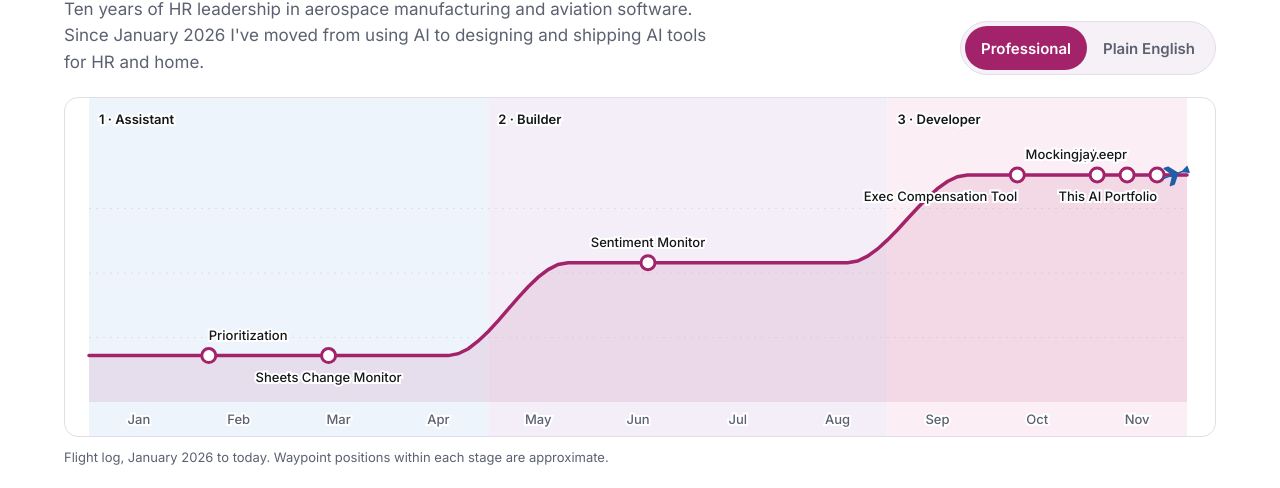
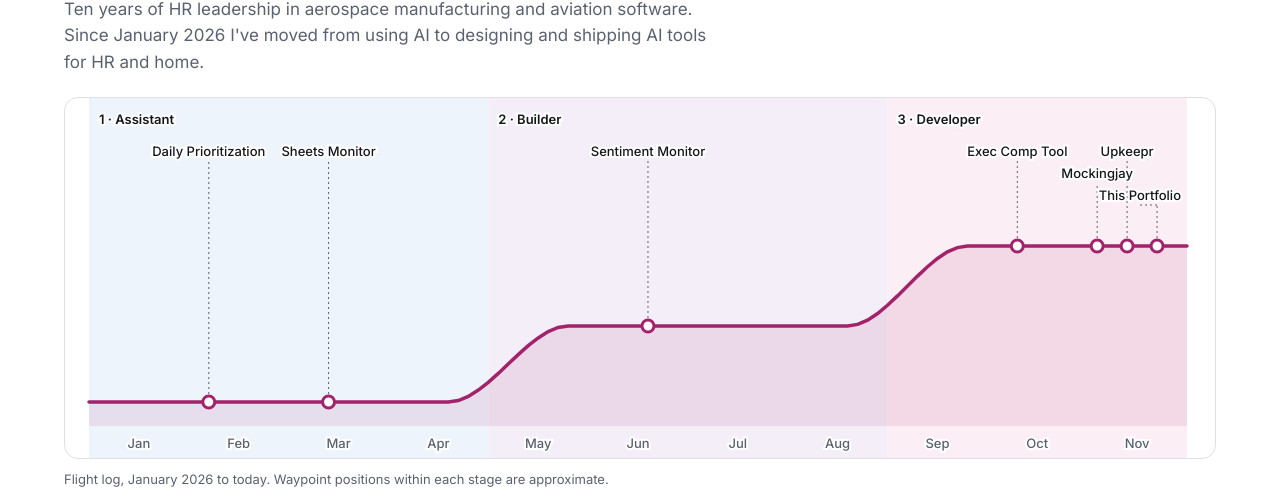
Before and after one commit to ryan-nem/ai-portfolio, a plain HTML site: page index.html in a window 1280 px wide. Shown: the part 182-670 px from the top of the page. Drawn offline with Linux system fonts and the light colour scheme.

Commit message:
Remove Plain English toggle; stack chart labels so they never overlap
Co-Authored-By: Claude Opus 5.5 <noreply@anthropic.com>
Claude-Session: https://claude.ai/code/session_01U54txZk8SAYbRZmS7PCJHW

```diff
--- a/index.html
+++ b/index.html
@@ -36,11 +36,8 @@ nav a:hover{color:var(--mag)}
 .hero{display:grid;gap:22px}
 .top{display:flex;flex-wrap:wrap;gap:16px 32px;align-items:end;justify-content:space-between}
 .lede{font-size:17px;color:var(--mut);max-width:62ch;margin-top:12px}
-.seg{display:inline-flex;border:1px solid var(--line);border-radius:999px;padding:4px;background:var(--panel)}
-.seg button{font:600 15px Inter,sans-serif;border:0;background:none;color:var(--mut);padding:10px 16px;border-radius:999px;cursor:pointer;min-height:44px}
-.seg button[aria-pressed=true]{background:var(--mag);color:#fff}
 button:focus-visible,a:focus-visible,.card:focus-visible{outline:3px solid var(--blue);outline-offset:2px}
-.fig{position:relative;min-height:340px;border:1px solid var(--line);border-radius:14px;overflow:hidden;background:var(--bg)}
+.fig{position:relative;min-height:300px;border:1px solid var(--line);border-radius:14px;overflow:hidden;background:var(--bg)}
 .fig>svg{position:absolute;inset:0;width:100%;height:100%}
 svg text{font:500 13px Inter,sans-serif;fill:var(--ink);paint-order:stroke;stroke:var(--bg);stroke-width:4px}
 .cap{font-size:13px;color:var(--mut);margin-top:-12px}
@@ -90,7 +87,7 @@ footer .wrap{display:flex;flex-wrap:wrap;justify-content:space-between;gap:8px}
 .dl div{border-left:3px solid var(--mag);padding-left:12px}
 .dl h4{margin:0 0 2px;font-size:14px;color:var(--mag)}
 @media(max-width:600px){nav a{font-size:14px}.fig{min-height:300px}}
-@media(prefers-reduced-motion:reduce){.card{transition:none}#plane{display:none}}
+@media(prefers-reduced-motion:reduce){.card{transition:none}}
 </style>
 </head>
 <body>
@@ -101,10 +98,6 @@ footer .wrap{display:flex;flex-wrap:wrap;justify-content:space-between;gap:8px}
     <div>
       <h1>An HR leader who builds with AI</h1>
       <p class="lede" id="lede"></p>
-    </div>
-    <div class="seg" role="group" aria-label="Explanation style">
-      <button id="m-pro" aria-pressed="true">Professional</button>
-      <button id="m-plain" aria-pressed="false">Plain English</button>
     </div>
   </div>
   <div class="fig" id="fig" role="img" aria-label="Climb profile of Ryan's AI work from January 2026 to now, rising through three stages with projects as waypoints"><svg id="climb"></svg></div>
@@ -144,12 +137,10 @@ footer .wrap{display:flex;flex-wrap:wrap;justify-content:space-between;gap:8px}
 {
 const P=window.PROJECTS,ST=window.STAGES,TL=window.TOOLKIT;
 const esc=v=>String(v).replace(/[&<>"']/g,c=>({"&":"&amp;","<":"&lt;",">":"&gt;",'"':"&quot;","'":"&#39;"}[c]));
-let plain=false,filt="All";
+let filt="All";
 const $=id=>document.getElementById(id);
 
-function lede(){$("lede").textContent=plain
- ?"I work in HR, and this year I taught myself to build tools with AI. Here's what I made and what each one does, in everyday words."
- :"Ten years of HR leadership in aerospace manufacturing and aviation software. Since January 2026 I've moved from using AI to designing and shipping AI tools for HR and home.";}
+function lede(){$("lede").textContent="Ten years of HR leadership in aerospace manufacturing and aviation software. Since January 2026 I've moved from using AI to designing and shipping AI tools for HR and home.";}
 
 function stats(){
  const tools=new Set(TL.map(t=>t[0])).size;
@@ -166,7 +157,7 @@ function grid(){
  <button class="card" data-i="${i}">
   <div class="meta"><span class="tag">${esc(p.c)}</span>${p.s?`<span class="tag s${p.s}">Stage ${p.s}</span>`:""}</div>
   <h3>${esc(p.t)}</h3>
-  <p>${esc(plain?p.plain:p.pitch)}</p>
+  <p>${esc(p.pitch)}</p>
   ${p.wip?`<span class="wip">Write-up in progress</span>`:""}
   ${p.tools.length?`<div class="tools">${esc(p.tools.join(" · "))}</div>`:""}
  </button>`).join("");
@@ -174,14 +165,14 @@ function grid(){
 function stages(){
  $("stages").innerHTML=ST.map((s,k)=>{
   const ps=P.filter(p=>p.s===k+1&&!p.wip).map(p=>`<li>${esc(p.t)}</li>`).join("");
-  return `<div class="stage"><span class="when">${esc(s.w)}</span><h3>${k+1}. ${esc(s.n)}</h3><p>${esc(plain?s.pd:s.d)}</p>${ps?`<ul>${ps}</ul>`:""}</div>`;}).join("");
+  return `<div class="stage"><span class="when">${esc(s.w)}</span><h3>${k+1}. ${esc(s.n)}</h3><p>${esc(s.d)}</p>${ps?`<ul>${ps}</ul>`:""}</div>`;}).join("");
 }
 function tools(){
  $("tools").innerHTML=TL.map(t=>`<li><b>${esc(t[0])}</b><span>${esc(t[1])}</span><small>${esc(t[2])}</small></li>`).join("");
 }
 function open(i){
  const p=P[i];
- const rows=plain?[["In plain English",p.plain]]:[["The problem",p.problem],["What I built",p.built],["Privacy",p.privacy],["Impact",p.impact]].filter(r=>r[1]);
+ const rows=[["The problem",p.problem],["What I built",p.built],["Privacy",p.privacy],["Impact",p.impact]].filter(r=>r[1]);
  $("dbody").innerHTML=`<div class="meta"><span class="tag">${esc(p.c)}</span>${p.s?`<span class="tag s${p.s}">Stage ${p.s}</span>`:""}</div>
   <h2 id="dt" style="margin-top:10px">${esc(p.t)}</h2><p style="color:var(--mut)">${esc(p.pitch)}</p>
   <div class="dl">${rows.length?rows.map(r=>`<div><h4>${esc(r[0])}</h4><p>${esc(r[1])}</p></div>`).join(""):`<p class="wip">Full write-up in progress.</p>`}</div>
@@ -190,42 +181,51 @@ function open(i){
 }
 function close(){$("ov").classList.remove("on");}
 
-const svg=$("climb");
+const svg=$("climb"),fig=$("fig");
 const sm=x=>x<=0?0:x>=1?1:x*x*(3-2*x);
-const alt=m=>.18+.36*sm((m-3.6)/1.2)+.34*sm((m-7.6)/1.2);
+const alt=m=>.12+.38*sm((m-3.6)/1.2)+.4*sm((m-7.6)/1.2);
+const mc=document.createElement("canvas").getContext("2d");
+const tw=t=>{mc.font="500 13px Inter, system-ui, sans-serif";return mc.measureText(t).width;};
+let lastH=0;
 function draw(){
- const W=svg.clientWidth,H=svg.clientHeight,narrow=W<560;
- const L=narrow?14:24,R=narrow?14:28,T=46,B=34,iw=W-L-R,ih=H-T-B;
- const X=m=>L+m/11*iw,Y=a=>T+ih-a*ih;
- const cs=getComputedStyle(document.documentElement);
+ const W=svg.clientWidth,narrow=W<560;
+ const L=narrow?12:24,R=narrow?12:28,iw=W-L-R,X=m=>L+m/11*iw;
+ const pts=P.filter(p=>p.m!=null).sort((a,b)=>a.m-b.m);
+ // stack labels into lanes so none overlap
+ const lanes=[],items=pts.map(p=>{
+  const lab=p.sh||p.t,w=tw(lab)+12,x=X(p.m);
+  let cx=Math.min(Math.max(x,L+w/2),W-R-w/2);
+  let k=0;while(lanes[k]!=null&&lanes[k]>cx-w/2)k++;
+  lanes[k]=cx+w/2;return {p,lab,x,cx,k};
+ });
+ const LH=22,top=44,zone=lanes.length*LH,T=top+zone+18,B=34,ih=narrow?170:200;
+ const H=T+ih+B;
+ if(Math.abs(H-lastH)>1){lastH=H;fig.style.height=H+"px";}
+ const Y=a=>T+ih-a*ih;
  let o="";
- const bands=[[0,4,"--b1","1 · Assistant"],[4,8,"--b2","2 · Builder"],[8,11,"--b3","3 · Developer"]];
- bands.forEach(([a,b,c,n])=>{o+=`<rect x="${X(a)}" y="0" width="${X(b)-X(a)}" height="${H}" fill="var(${c})"/>`;
+ [[0,4,"--b1","1 · Assistant"],[4,8,"--b2","2 · Builder"],[8,11,"--b3","3 · Developer"]].forEach(([a,b,c,n])=>{
+  o+=`<rect x="${X(a)}" y="0" width="${X(b)-X(a)}" height="${H}" fill="var(${c})"/>`;
   o+=`<text x="${X(a)+10}" y="26" style="font-weight:600">${narrow?n.split(" · ")[0]:n}</text>`;});
- const mo=["Jan","Feb","Mar","Apr","May","Jun","Jul","Aug","Sep","Oct","Nov"];
- mo.forEach((t,k)=>{if(narrow&&k%2)return;o+=`<text x="${X(k+.5)}" y="${H-12}" text-anchor="middle" style="fill:var(--mut)">${t}</text>`;});
- for(let a=.25;a<1;a+=.25)o+=`<line x1="${L}" x2="${W-R}" y1="${Y(a)}" y2="${Y(a)}" stroke="var(--line)" stroke-dasharray="2 5"/>`;
- let d="",f="";
+ ["Jan","Feb","Mar","Apr","May","Jun","Jul","Aug","Sep","Oct","Nov"].forEach((t,k)=>{if(narrow&&k%2)return;
+  o+=`<text x="${X(k+.5)}" y="${H-12}" text-anchor="middle" style="fill:var(--mut)">${t}</text>`;});
+ let d="";
  for(let k=0;k<=110;k++){const m=k/10;d+=(k?"L":"M")+X(m).toFixed(1)+" "+Y(alt(m)).toFixed(1);}
- f=d+`L${X(11)} ${T+ih}L${X(0)} ${T+ih}Z`;
- o+=`<path d="${f}" fill="var(--mag)" opacity=".10"/><path id="route" d="${d}" fill="none" stroke="var(--mag)" stroke-width="3.5" stroke-linecap="round"/>`;
- P.filter(p=>p.m!=null).forEach((p,k)=>{
-  const x=X(p.m),y=Y(alt(p.m)),up=k%2===0;
-  const ly=up?y-16:y+26;
-  o+=`<circle cx="${x}" cy="${y}" r="7" fill="var(--bg)" stroke="var(--mag)" stroke-width="3"/>`;
-  const lab=narrow?String(P.indexOf(p)+1):p.t.replace("AI Daily ","").replace(" Assistant","").replace("Google ","").replace("Employee ","").replace("Executive","Exec");
-  const anc=x>W*.8?"end":x<W*.2?"start":"middle";
-  o+=`<text x="${x}" y="${ly}" text-anchor="${anc}">${esc(lab)}</text>`;
+ o+=`<path d="${d}L${X(11)} ${T+ih}L${X(0)} ${T+ih}Z" fill="var(--mag)" opacity=".10"/><path d="${d}" fill="none" stroke="var(--mag)" stroke-width="3.5" stroke-linecap="round"/>`;
+ items.forEach(({p,lab,x,cx,k})=>{
+  const y=Y(alt(p.m)),ly=top+k*LH+14;
+  o+=`<line x1="${x}" y1="${y-8}" x2="${x}" y2="${ly+5}" stroke="var(--mut)" stroke-width="1" stroke-dasharray="2 3"/>`;
+  if(Math.abs(cx-x)>2)o+=`<line x1="${x}" y1="${ly+5}" x2="${cx}" y2="${ly+5}" stroke="var(--mut)" stroke-width="1" stroke-dasharray="2 3"/>`;
  });
- const nx=X(11),ny=Y(alt(11));
- o+=`<g id="plane" transform="translate(${nx-14},${ny}) rotate(-20)"><path d="M-12 0 L10 0 L16 -3 L16 3 L10 0 M0 0 L-6 -9 L-2 -9 L5 0 L-2 9 L-6 9 Z" fill="var(--blue)" stroke="var(--blue)" stroke-width="1.5" stroke-linejoin="round"/></g>`;
+ items.forEach(({p,lab,x,cx,k})=>{
+  const y=Y(alt(p.m)),ly=top+k*LH+14;
+  o+=`<circle cx="${x}" cy="${y}" r="${narrow?4.5:6}" fill="var(--bg)" stroke="var(--mag)" stroke-width="${narrow?2.5:3}"/>`;
+  o+=`<text x="${cx}" y="${ly}" text-anchor="middle">${esc(lab)}</text>`;
+ });
  svg.innerHTML=o;
 }
 const ro=new ResizeObserver(draw);ro.observe(svg);
 
 function render(){lede();stats();chips();grid();stages();tools();}
-function mode(p){plain=p;$("m-pro").setAttribute("aria-pressed",!p);$("m-plain").setAttribute("aria-pressed",p);render();}
-$("m-pro").onclick=()=>mode(false);$("m-plain").onclick=()=>mode(true);
 $("chips").addEventListener("click",e=>{const b=e.target.closest(".chip");if(!b)return;filt=b.dataset.c;chips();grid();});
 $("grid").addEventListener("click",e=>{const b=e.target.closest(".card");if(b)open(+b.dataset.i);});
 $("x").onclick=close;$("ov").addEventListener("click",e=>{if(e.target.id==="ov")close();});
--- a/projects.js
+++ b/projects.js
@@ -1,25 +1,25 @@
 // Portfolio content. To add a project, copy one entry in PROJECTS and edit it.
 // Fields: t title, c category (Work | Personal | Future), s stage (1-3), m month position on the chart
-// (0 = start of Jan 2026, 10.5 = mid Nov), tools, pitch, problem, built, impact, privacy, plain (family version),
-// wip: 1 shows "Write-up in progress".
+// (0 = start of Jan 2026, 10.5 = mid Nov), tools, pitch, problem, built, impact, privacy,
+// sh: short name for the chart label (optional), wip: 1 shows "Write-up in progress".
 window.PROJECTS=[
-{t:"AI Daily Prioritization Assistant",c:"Work",s:1,m:1.2,tools:["Claude"],
+{t:"AI Daily Prioritization Assistant",sh:"Daily Prioritization",c:"Work",s:1,m:1.2,tools:["Claude"],
  pitch:"A prioritized plan for each day, built from calendar, email, Jira and Slack.",
  problem:"Requests arrive across four channels and several time zones, so deciding what matters first took real time every morning.",
  built:"Claude reviews calendar, email, Jira and Slack, applies urgency rules I defined, and weighs correspondents' time zones to produce a ranked list for the day.",
  plain:"Every morning the AI reads my calendar, email and work chat and tells me what to tackle first, the way a great assistant would."},
-{t:"Google Sheets Change Monitor",c:"Work",s:1,m:2.4,tools:["Google Apps Script"],
+{t:"Google Sheets Change Monitor",sh:"Sheets Monitor",c:"Work",s:1,m:2.4,tools:["Google Apps Script"],
  pitch:"Automatic alerts when key work spreadsheets change.",
  problem:"Several shared Google Sheets needed watching for specific changes, which meant checking them by hand.",
  built:"Apps Script automations watch the sheets and send me an update only when the changes I care about happen.",
  plain:"Instead of checking a pile of spreadsheets, a small program watches them and pings me when something important changes."},
-{t:"Employee Sentiment Monitor",c:"Work",s:2,m:5.6,tools:["Claude","GitHub","Slack"],
+{t:"Employee Sentiment Monitor",sh:"Sentiment Monitor",c:"Work",s:2,m:5.6,tools:["Claude","GitHub","Slack"],
  pitch:"Aggregated, anonymized themes from company Slack channels.",
  problem:"Leaders wanted a read on employee sentiment without surveys or reading individual messages.",
  built:"A Slack app, built and deployed through GitHub into company channels, that reports aggregated, anonymized themes.",
  privacy:"Privacy by design: it reports only themes, and deliberately leaves out names and any detail that could identify someone.",
  plain:"A tool that sums up the general mood in work chat as broad themes. It never names anyone or repeats what a person said."},
-{t:"Executive Compensation Tool",c:"Work",s:3,m:9.3,tools:["Amazon Quick","Kiro"],
+{t:"Executive Compensation Tool",sh:"Exec Comp Tool",c:"Work",s:3,m:9.3,tools:["Amazon Quick","Kiro"],
  pitch:"An internal app for executive compensation work, prototyped in Quick and built in Kiro.",
  problem:"Executive compensation work needed a purpose-built tool with tight control over who sees what.",
  built:"Requirements and a prototype UI in Amazon Quick, moving to full development in Kiro, with role-based security to control access.",
@@ -33,7 +33,7 @@ window.PROJECTS=[
  problem:"Annual and multi-year home tasks pile up, and only one or two can realistically be handled at a time.",
  built:"An Apps Script app with a home screen, notes that set the next check-in, and reminders from 24 hours to 10 days ahead depending on whether a pro has to be booked.",
  plain:"An app that reminds me about house chores, like the furnace filter or gutters, early enough to plan and never all at once."},
-{t:"This AI Portfolio",c:"Personal",s:3,m:10.7,tools:["Claude","GitHub","GitHub Pages"],
+{t:"This AI Portfolio",sh:"This Portfolio",c:"Personal",s:3,m:10.7,tools:["Claude","GitHub","GitHub Pages"],
  pitch:"This site: a living portfolio of my AI work, built with Claude and published through GitHub.",
  problem:"I needed one place to show employers and family what I've built with AI, that I can update in minutes as projects grow.",
  built:"Brainstormed, designed and built with Claude in a single session. Content lives in one data file, so adding a project is a small edit. Version-controlled on GitHub and hosted on GitHub Pages, with a Professional / Plain English toggle for different audiences.",
```
